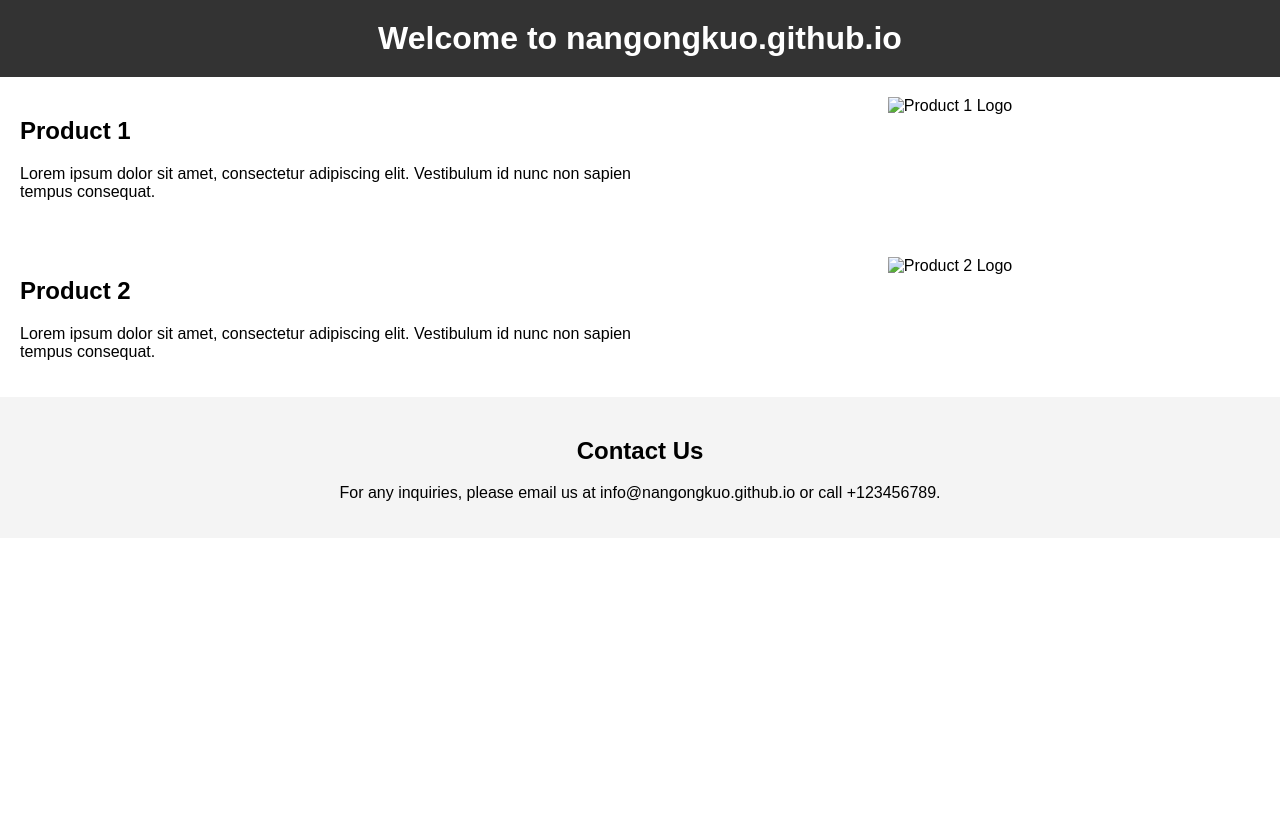
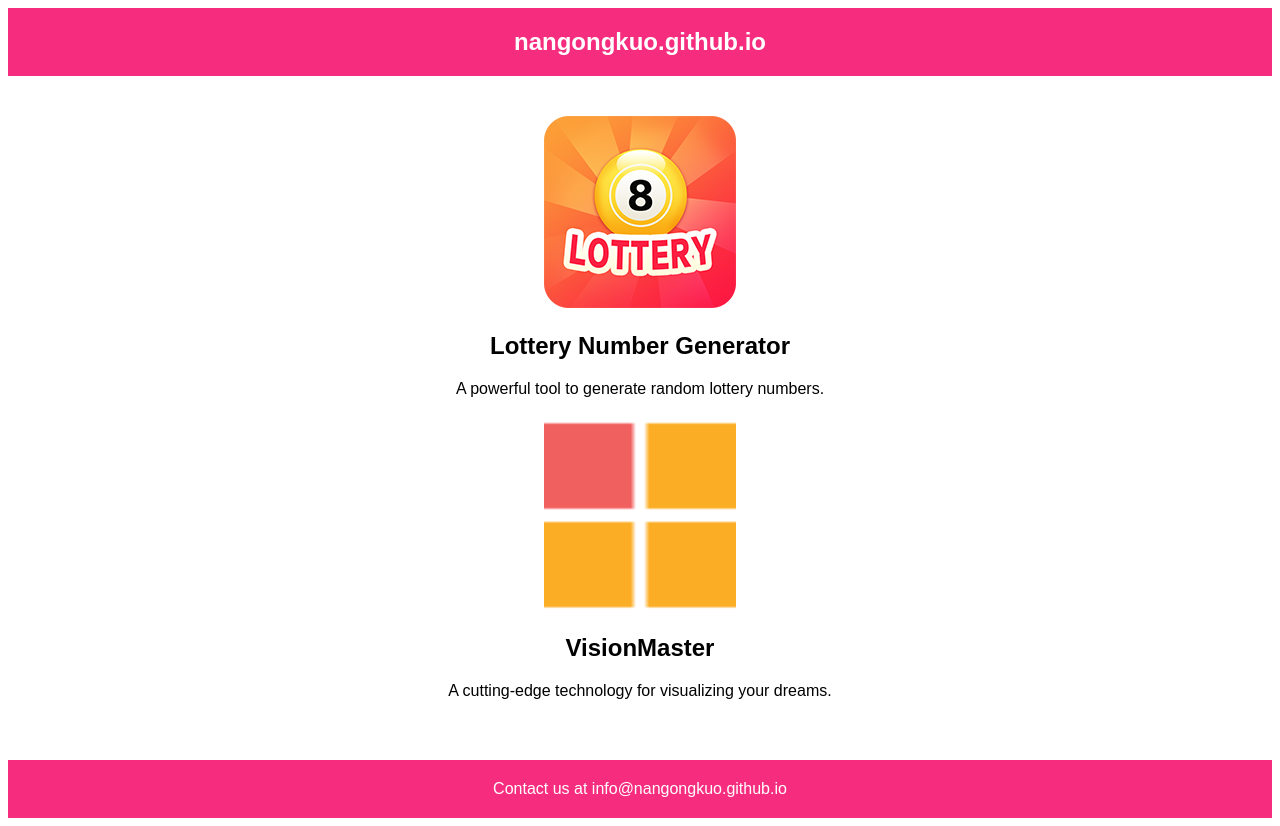
Before and after one commit to nangongkuo/app-ads.github.io, a plain HTML site: page index.html in a window 1280 px wide. Before the commit the page ends 800 px from the top, so only its background shows below. Drawn offline with Linux system fonts and the light colour scheme.

Commit message:
feat(indexl.html)：修改官网

```diff
--- a/index.html
+++ b/index.html
@@ -1,18 +1,17 @@
 <!DOCTYPE html>
-<html>
+<html lang="en">
+
 <head>
   <meta charset="UTF-8">
+  <meta name="viewport" content="width=device-width, initial-scale=1.0">
   <title>nangongkuo.github.io</title>
   <style>
-    /* CSS样式可以在这里定义 */
     body {
       font-family: Arial, sans-serif;
-      margin: 0;
-      padding: 0;
     }
 
     header {
-      background-color: #333;
+      background-color: #f62d7e;
       color: #fff;
       padding: 20px;
       text-align: center;
@@ -20,58 +19,59 @@
 
     h1 {
       margin: 0;
+      font-size: 24px;
+    }
+
+    section {
+      margin: 20px 0;
+      padding: 20px;
+      text-align: center;
+    }
+
+    footer {
+      background-color: #f62d7e;
+      color: #fff;
+      padding: 20px;
+      text-align: center;
+    }
+
+    footer p {
+      margin: 0;
     }
 
     .product {
-      display: flex;
-      justify-content: space-between;
-      padding: 20px;
+      margin-bottom: 20px;
     }
 
-    .product-info {
-      width: 50%;
-    }
-
-    .product-logo {
-      width: 50%;
-      text-align: center;
-    }
-
-    .contact {
-      background-color: #f4f4f4;
-      padding: 20px;
-      text-align: center;
+    .product img {
+      width: 192px;
+      height: 192px;
     }
   </style>
 </head>
+
 <body>
-  <header>
-    <h1>Welcome to nangongkuo.github.io</h1>
-  </header>
+<header>
+  <h1>nangongkuo.github.io</h1>
+</header>
 
+<section>
   <div class="product">
-    <div class="product-info">
-      <h2>Product 1</h2>
-      <p>Lorem ipsum dolor sit amet, consectetur adipiscing elit. Vestibulum id nunc non sapien tempus consequat.</p>
-    </div>
-    <div class="product-logo">
-      <img src="product1_logo.png" alt="Product 1 Logo">
-    </div>
+    <img src="./public/logo/lotterynumber-logo.png" alt="Lottery Number Generator">
+    <h2>Lottery Number Generator</h2>
+    <p>A powerful tool to generate random lottery numbers.</p>
   </div>
 
   <div class="product">
-    <div class="product-info">
-      <h2>Product 2</h2>
-      <p>Lorem ipsum dolor sit amet, consectetur adipiscing elit. Vestibulum id nunc non sapien tempus consequat.</p>
-    </div>
-    <div class="product-logo">
-      <img src="product2_logo.png" alt="Product 2 Logo">
-    </div>
+    <img src="./public/logo/visionmaster-logo.png" alt="VisionMaster">
+    <h2>VisionMaster</h2>
+    <p>A cutting-edge technology for visualizing your dreams.</p>
   </div>
+</section>
 
-  <div class="contact">
-    <h2>Contact Us</h2>
-    <p>For any inquiries, please email us at info@nangongkuo.github.io or call +123456789.</p>
-  </div>
+<footer>
+  <p>Contact us at info@nangongkuo.github.io</p>
+</footer>
 </body>
+
 </html>
```
Also changed, not shown: public/logo/lotterynumber-logo.png (added), public/logo/visionmaster-logo.png (added).
